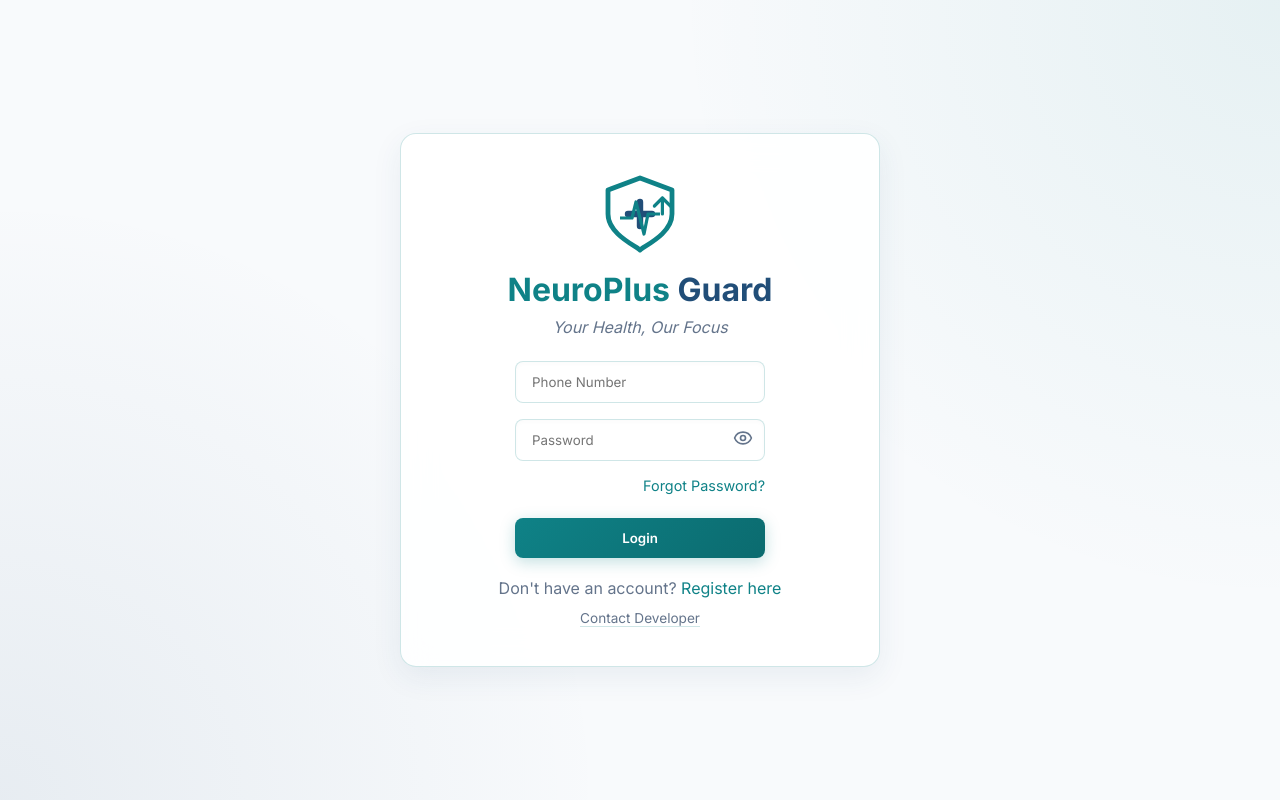
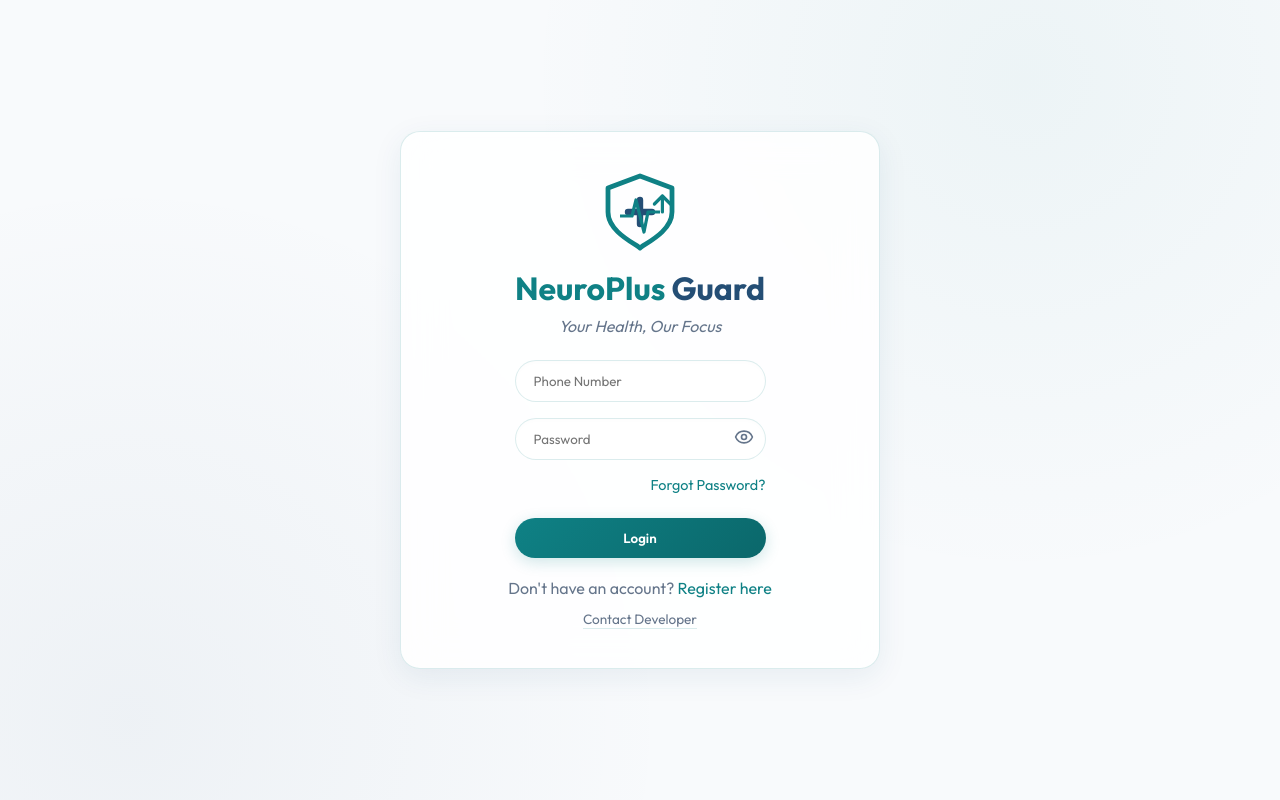
Before and after one commit to Srujan-Hannikeri/NeuroPlus-Guard, a React (Vite) app: page /login in a window 1280 px wide. Built offline with nearby package versions, Linux system fonts and the light colour scheme; no server answers.

Commit message:
Fix video/voice call connection issues, prevent echo, optimize UI styling and clean redundant code

```diff
--- a/src/index.css
+++ b/src/index.css
@@ -1,41 +1,69 @@
-@import url('https://fonts.googleapis.com/css2?family=Inter:wght@300;400;500;600;700&display=swap');
+@import url('https://fonts.googleapis.com/css2?family=Outfit:wght@300;400;500;600;700&display=swap');
 
 :root {
-  --primary: #0F8287; /* Teal from logo */
-  --primary-hover: #0b6b6f;
-  --secondary: #214E78; /* Dark Blue from logo */
-  --bg-main: #F8FAFC; /* Light background */
-  --card-bg: rgba(255, 255, 255, 0.9);
-  --text-main: #1e293b; /* Dark text */
-  --text-muted: #64748b;
-  --glass-border: rgba(15, 130, 135, 0.2);
-  --error: #EF4444;
+  --primary: hsl(182, 80%, 29%); /* Teal from logo */
+  --primary-hover: hsl(182, 82%, 23%);
+  --primary-light: rgba(15, 130, 135, 0.08);
+  --secondary: hsl(209, 53%, 30%); /* Dark Blue from logo */
+  --secondary-hover: hsl(209, 55%, 24%);
+  --bg-main: hsl(210, 40%, 98%); /* Soft background styling */
+  --card-bg: rgba(255, 255, 255, 0.85);
+  --text-main: hsl(215, 25%, 17%);
+  --text-muted: hsl(215, 16%, 47%);
+  --glass-border: rgba(15, 130, 135, 0.15);
+  --error: hsl(0, 84%, 60%);
+  --success: hsl(142, 70%, 45%);
+
+  --shadow-sm: 0 2px 8px rgba(21, 78, 120, 0.04);
+  --shadow-md: 0 8px 30px rgba(21, 78, 120, 0.08);
+  --shadow-lg: 0 20px 50px rgba(21, 78, 120, 0.15);
 }
 
 * {
   margin: 0;
   padding: 0;
   box-sizing: border-box;
-  font-family: 'Inter', sans-serif;
+  font-family: 'Outfit', 'Inter', sans-serif;
 }
 
 body {
   background-color: var(--bg-main);
   color: var(--text-main);
   min-height: 100vh;
-  background-image: radial-gradient(circle at top right, rgba(15, 130, 135, 0.08), transparent 40%),
-                    radial-gradient(circle at bottom left, rgba(33, 78, 120, 0.08), transparent 40%);
+  background-image: radial-gradient(circle at 80% 10%, hsla(182, 80%, 29%, 0.05), transparent 40%),
+                    radial-gradient(circle at 10% 90%, hsla(209, 53%, 30%, 0.05), transparent 40%);
   background-attachment: fixed;
 }
 
 /* Glassmorphism Classes */
 .glass-panel {
   background: var(--card-bg);
-  backdrop-filter: blur(16px);
-  -webkit-backdrop-filter: blur(16px);
+  backdrop-filter: blur(20px);
+  -webkit-backdrop-filter: blur(20px);
   border: 1px solid var(--glass-border);
-  border-radius: 16px;
-  box-shadow: 0 10px 30px rgba(33, 78, 120, 0.08);
+  border-radius: 20px;
+  box-shadow: var(--shadow-md);
+  transition: all 0.3s cubic-bezier(0.4, 0, 0.2, 1);
+  position: relative;
+  overflow: hidden;
+}
+
+/* Elegant premium touch: a top border reveal hover accent */
+.glass-panel::before {
+  content: '';
+  position: absolute;
+  top: 0;
+  left: 0;
+  right: 0;
+  height: 4px;
+  background: linear-gradient(90deg, var(--primary), var(--secondary));
+  opacity: 0;
+  transition: opacity 0.3s ease;
+  z-index: 1;
+}
+
+.glass-panel:hover::before {
+  opacity: 1;
 }
 
 .btn-primary {
@@ -43,33 +71,41 @@ body {
   color: white;
   border: none;
   padding: 12px 24px;
-  border-radius: 8px;
+  border-radius: 24px; /* Pill-shaped buttons are more modern */
   font-weight: 600;
   cursor: pointer;
-  transition: all 0.3s ease;
-  box-shadow: 0 4px 15px rgba(15, 130, 135, 0.25);
+  transition: all 0.3s cubic-bezier(0.4, 0, 0.2, 1);
+  box-shadow: 0 4px 15px rgba(15, 130, 135, 0.2);
+  display: inline-flex;
+  align-items: center;
+  justify-content: center;
+  gap: 8px;
 }
 
 .btn-primary:hover {
   transform: translateY(-2px);
-  box-shadow: 0 6px 20px rgba(15, 130, 135, 0.4);
+  box-shadow: 0 6px 20px rgba(15, 130, 135, 0.35);
+}
+
+.btn-primary:active {
+  transform: translateY(0);
 }
 
 .input-field {
   width: 100%;
-  padding: 12px 16px;
+  padding: 12px 18px;
   background: #ffffff;
-  border: 1px solid var(--glass-border);
-  border-radius: 8px;
+  border: 1.5px solid var(--glass-border);
+  border-radius: 24px;
   color: var(--text-main);
   outline: none;
   transition: all 0.3s ease;
-  box-shadow: inset 0 2px 4px rgba(0,0,0,0.02);
+  box-shadow: inset 0 2px 4px rgba(0,0,0,0.01);
 }
 
 .input-field:focus {
   border-color: var(--primary);
-  box-shadow: 0 0 0 3px rgba(15, 130, 135, 0.15);
+  box-shadow: 0 0 0 3px rgba(15, 130, 135, 0.12);
 }
 
 /* Layouts */
@@ -111,7 +147,7 @@ body {
 /* Contact card list - full width single column */
 .contact-card-grid {
   display: grid !important;
-  gap: 12px !important;
+  gap: 16px !important;
   grid-template-columns: 1fr !important;
   width: 100% !important;
   max-width: 100% !important;
@@ -123,11 +159,24 @@ body {
   display: flex !important;
   flex-direction: row !important;
   align-items: center !important;
-  gap: 16px !important;
+  gap: 18px !important;
   width: 100% !important;
   max-width: 100% !important;
   box-sizing: border-box !important;
   overflow: hidden !important;
+  padding: 16px 22px !important;
+  border-radius: 16px !important;
+  background: rgba(255, 255, 255, 0.75) !important;
+  border: 1.5px solid rgba(15, 130, 135, 0.06) !important;
+  box-shadow: var(--shadow-sm) !important;
+  transition: all 0.3s cubic-bezier(0.4, 0, 0.2, 1) !important;
+}
+
+.contact-card:hover {
+  transform: translateY(-3px) scale(1.008);
+  border-color: var(--primary) !important;
+  box-shadow: var(--shadow-md) !important;
+  background: rgba(255, 255, 255, 0.95) !important;
 }
 
 .app-layout {
@@ -574,7 +623,37 @@ body {
 
 @keyframes pulse {
   0%, 100% { opacity: 1; transform: scale(1); }
-  50% { opacity: 0.4; transform: scale(1.4); }
+  50% { opacity: 0.4; transform: scale(1.1); }
+}
+
+/* Animated Voice consultation Concentric Rings */
+.pulse-avatar {
+  position: relative;
+  z-index: 1;
+}
+
+.pulse-avatar::before, .pulse-avatar::after {
+  content: '';
+  position: absolute;
+  top: -12px;
+  left: -12px;
+  right: -12px;
+  bottom: -12px;
+  border: 2px solid var(--primary);
+  border-radius: 50%;
+  animation: rippleRing 3s infinite linear;
+  opacity: 0;
+  pointer-events: none;
+}
+
+.pulse-avatar::after {
+  animation-delay: 1.5s;
+}
+
+@keyframes rippleRing {
+  0% { transform: scale(0.9); opacity: 0; }
+  10% { opacity: 0.6; }
+  100% { transform: scale(1.7); opacity: 0; }
 }
 
 /* Pulsating Avatar for Voice Call */
@@ -586,6 +665,17 @@ body {
 
 .pulse-ring {
   animation: pulseRing 2s infinite ease-out;
+}
+
+/* incoming call banner glowing pulse */
+@keyframes pulseGlow {
+  0% { box-shadow: 0 0 0 0 rgba(16, 185, 129, 0.4); }
+  70% { box-shadow: 0 0 0 12px rgba(16, 185, 129, 0); }
+  100% { box-shadow: 0 0 0 0 rgba(16, 185, 129, 0); }
+}
+
+.pulse-incoming-call {
+  animation: pulseGlow 2s infinite !important;
 }
 
 /* Responsive Master-Detail layout for Mobile Devices */
@@ -854,3 +944,44 @@ body {
   overflow: hidden !important;
   box-sizing: border-box !important;
 }
+
+/* Premium Desktop and Global Call Controls Override */
+.call-controls {
+  height: 76px !important;
+  display: flex !important;
+  align-items: center !important;
+  justify-content: center !important;
+  gap: 16px !important;
+  border-top: 1.5px solid var(--glass-border) !important;
+  background: rgba(255, 255, 255, 0.85) !important;
+  backdrop-filter: blur(16px) !important;
+  -webkit-backdrop-filter: blur(16px) !important;
+  width: 100% !important;
+  box-sizing: border-box !important;
+  padding: 0 24px !important;
+  box-shadow: 0 -4px 15px rgba(21, 78, 120, 0.03) !important;
+  z-index: 10 !important;
+}
+
+.call-controls button {
+  width: 44px !important;
+  height: 44px !important;
+  border-radius: 50% !important;
+  border: none !important;
+  color: white !important;
+  cursor: pointer !important;
+  display: flex !important;
+  align-items: center !important;
+  justify-content: center !important;
+  transition: all 0.3s cubic-bezier(0.4, 0, 0.2, 1) !important;
+  box-shadow: 0 4px 10px rgba(15, 130, 135, 0.15) !important;
+}
+
+.call-controls button:hover {
+  transform: translateY(-3px) scale(1.1) !important;
+  box-shadow: 0 6px 16px rgba(15, 130, 135, 0.3) !important;
+}
+
+.call-controls button:active {
+  transform: translateY(0) scale(1) !important;
+}
```
Also changed, not shown: src/pages/Communication.jsx (+29 -65 lines), 1 other file (tests, documents, lock files or other folders).
